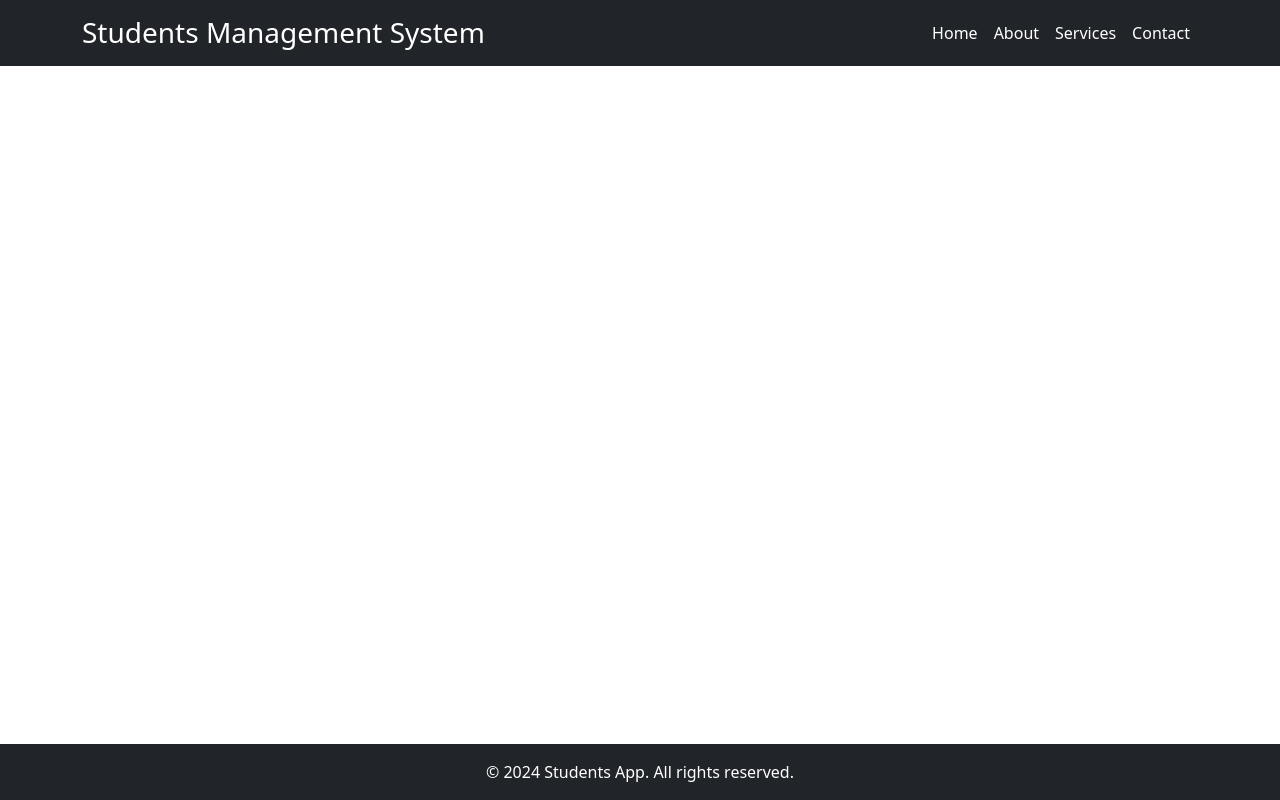
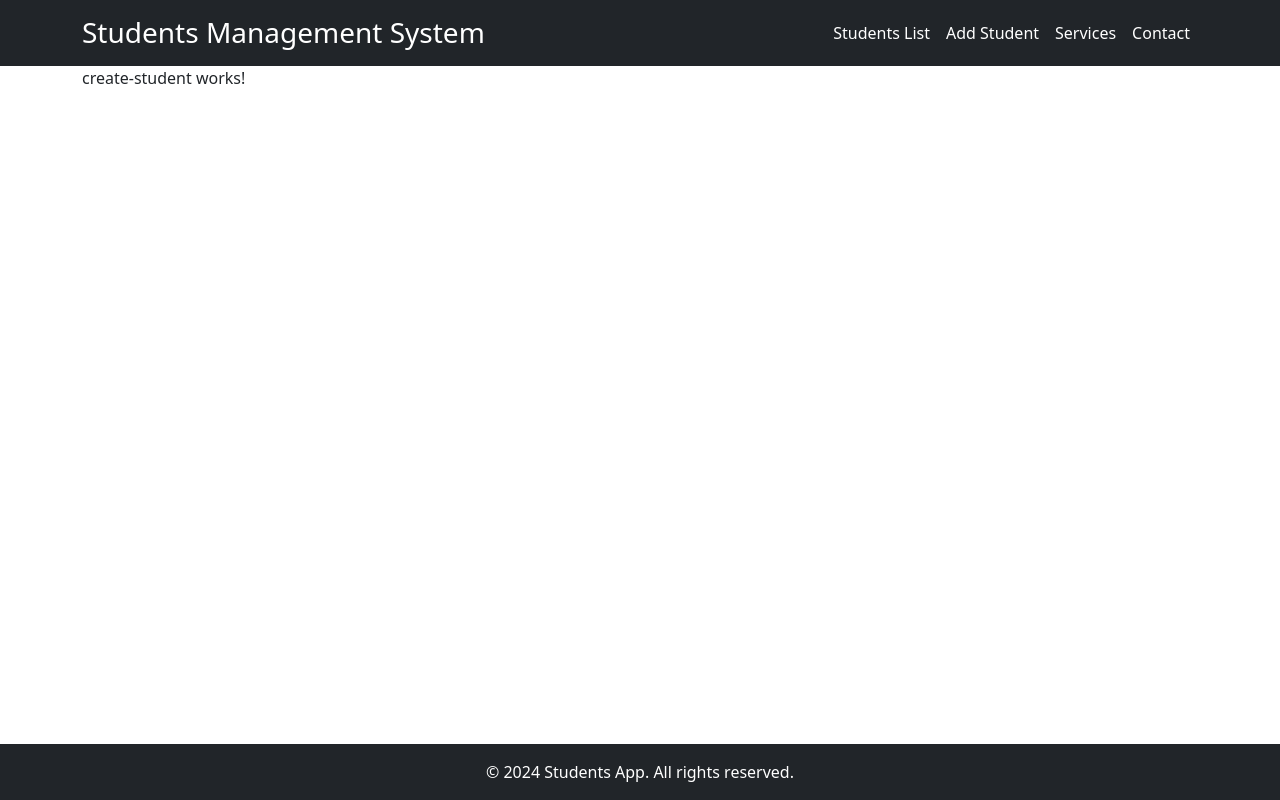
Before and after one commit to EmanAmr1/Students_Management_System, an Angular app in the folder Students-Management-System-Angular/: page /create-student in a window 1280 px wide. Before the commit this address led to /. Built offline with nearby package versions, Linux system fonts and the light colour scheme.

Commit message:
Add student routing

```diff
--- a/Students-Management-System-Angular/src/app/app-routing.module.ts
+++ b/Students-Management-System-Angular/src/app/app-routing.module.ts
@@ -1,10 +1,12 @@
 import { NgModule } from '@angular/core';
 import { RouterModule, Routes } from '@angular/router';
 import { StudentListComponent } from './components/student-list/student-list.component';
+import { CreateStudentComponent } from './components/create-student/create-student.component';
 
 const routes: Routes = [
   {path:'students' ,component:StudentListComponent},
-  {path :"",redirectTo:'students',pathMatch:"full"}
+  {path :"",redirectTo:'students',pathMatch:"full"},
+  {path:'create-student' ,component:CreateStudentComponent},
 
 
 ];
--- a/Students-Management-System-Angular/src/app/app.component.html
+++ b/Students-Management-System-Angular/src/app/app.component.html
@@ -4,10 +4,10 @@
     <div class="d-flex justify-content-between align-items-center">
       <h1 class="h3 mb-0">Students Management System</h1>
       <nav>
-        <a href="#" class="text-white text-decoration-none mx-2">Home</a>
-        <a href="#" class="text-white text-decoration-none mx-2">About</a>
-        <a href="#" class="text-white text-decoration-none mx-2">Services</a>
-        <a href="#" class="text-white text-decoration-none mx-2">Contact</a>
+        <a  class="text-white text-decoration-none mx-2" routerLink="students">Students List</a>
+        <a  class="text-white text-decoration-none mx-2" routerLink="create-student">Add Student</a>
+        <a  class="text-white text-decoration-none mx-2">Services</a>
+        <a  class="text-white text-decoration-none mx-2">Contact</a>
       </nav>
     </div>
   </div>
--- a/Students-Management-System-Angular/src/app/app.module.ts
+++ b/Students-Management-System-Angular/src/app/app.module.ts
@@ -4,11 +4,13 @@ import { HttpClientModule } from '@angular/common/http';
 import { AppRoutingModule } from './app-routing.module';
 import { AppComponent } from './app.component';
 import { StudentListComponent } from './components/student-list/student-list.component';
+import { CreateStudentComponent } from './components/create-student/create-student.component';
 
 @NgModule({
   declarations: [
     AppComponent,
-    StudentListComponent
+    StudentListComponent,
+    CreateStudentComponent
   ],
   imports: [
     BrowserModule,
--- /dev/null
+++ b/Students-Management-System-Angular/src/app/components/create-student/create-student.component.html
@@ -0,0 +1 @@
+<p>create-student works!</p>
--- /dev/null
+++ b/Students-Management-System-Angular/src/app/components/create-student/create-student.component.ts
@@ -0,0 +1,15 @@
+import { Component, OnInit } from '@angular/core';
+
+@Component({
+  selector: 'app-create-student',
+  templateUrl: './create-student.component.html',
+  styleUrls: ['./create-student.component.css']
+})
+export class CreateStudentComponent implements OnInit {
+
+  constructor() { }
+
+  ngOnInit(): void {
+  }
+
+}
```
Also changed, not shown: Students-Management-System-Angular/src/app/components/create-student/create-student.component.css (added), 1 other file (tests, documents, lock files or other folders).
